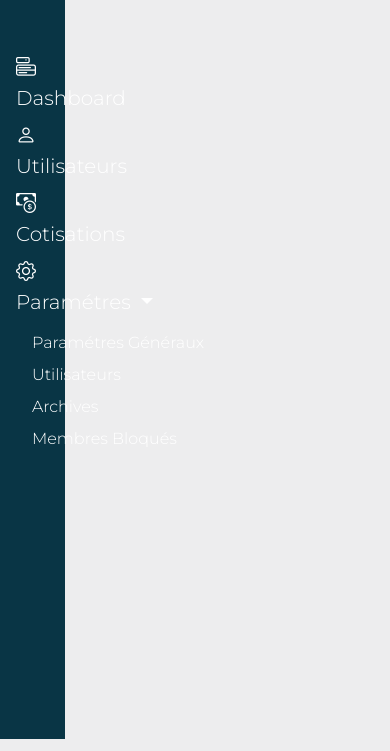
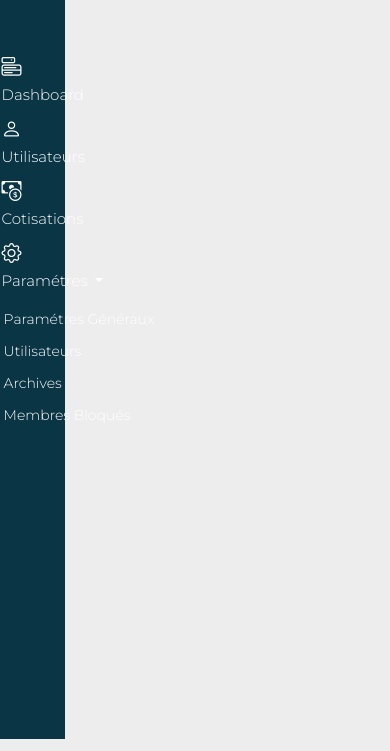
Before and after one commit to kodanne-bakeli/projet-javascript, a plain HTML site: page sidebar.html in a window 390 px wide. Both pictures are taken after a click on the element "Paramétres". Shown: the part 105-856 px from the top of the page. Drawn offline with nearby package versions, Linux system fonts and the light colour scheme.

Commit message:
Responsive design

```diff
--- a/sidebar.css
+++ b/sidebar.css
@@ -7,21 +7,35 @@ body{
 	font-family: Montserrat;
 /*	font-weight: bold;*/
 }
-nav ul li{
+#nav ul li{
 	list-style-type: none;
 	padding-left: 1rem;
+}
+a{
+	text-decoration: none;
+}
+.nav-link-items{
+	font-size: 17px;
+}
+.nav-param_link-items{
+	font-size: 15px;
 }
 .sidebar{
 	background-color: #093545;
 }
-nav ul li:active, .dropdown .dropdown-menu li:active{
+.dropdown .dropdown-menu li:hover{
+	background-color: transparent;
+}
+.dropdown .dropdown-menu li{
+	padding-left: 0.2rem;
+}
+#nav ul li:active, .dropdown .dropdown-menu li:active{
 	background-color: #20df7f;
 	border-left: 0.2rem solid white;
 	padding-left: 0.8rem;
 }
-.dropdown .dropdown-menu li:hover{
-	background-color: #20df7f;
-}
+
+
 .dropdown .dropdown-menu{
 	color: white;
 	overflow: hidden;
@@ -43,3 +57,15 @@ nav ul li:active, .dropdown .dropdown-menu li:active{
 	background-color: #20df7f;
 	border: 2px solid white;
 }
+
+@media screen and (max-width: 1000px){
+	#nav ul li{
+		padding-left: 0.1rem;
+	}
+	.nav-link-items{
+	font-size: 15px;
+	}
+	.nav-param_link-items{
+	font-size: 14px;
+	}
+}
--- a/sidebar.html
+++ b/sidebar.html
@@ -24,37 +24,51 @@
 				<span><i class="bi bi-wallet-fill"></i></span>
 				<span class="fw-bold">Bakeli tontine</span>
 			</h1>
-			<nav class="pt-4">
+			<nav class="pt-4" id="nav">
 				<ul class="ps-0">
 					<li class="my-2 mx-0">
+						<a href="#" class="text-white">
 							<span class="fs-5 align-middle pe-2"><i class="bi bi-menu-button"></i></span>
-						<span class="text-capitalize fs-5">dashboard</span>
+							<span class="text-capitalize nav-link-items">dashboard</span>
+						</a>
 					</li>
 					<li class="my-2 mx-0">
+						<a href="#" class="text-white">
 							<span class="fs-5 align-middle pe-2"><i class="bi bi-person"></i></span>
-						<span class="text-capitalize fs-5">Utilisateurs</span>
+							<span class="text-capitalize nav-link-items">Utilisateurs</span>
+						</a>
 					</li>
 					<li class="my-2 mx-0">
+						<a href="#" class="text-white">
 							<span class="fs-5 align-middle pe-2"><i class="bi bi-cash-coin"></i></span>
-						<span class="text-capitalize fs-5">cotisations</span>
+							<span class="text-capitalize nav-link-items">cotisations</span>
+						</a>
 					</li>
 					<li class="dropdown my-2 mx-0">
 						<span class="fs-5 align-middle pe-2"><i class="bi bi-gear"></i></span>
-						<span class="dropdown-toggle text-capitalize fs-5" type="button" data-bs-toggle="dropdown" aria-expanded="false">
+						<span class="dropdown-toggle text-capitalize nav-link-items" type="button" data-bs-toggle="dropdown" aria-expanded="false">
 						    paramétres
 						</span>
 						<ul class="dropdown-menu border-0">
-							<li class="dropdown-item text-white text-capitalize fs-6">
+							<li class="dropdown-item text-capitalize">
+								<a href="#" class="text-white nav-param_link-items">
 									paramétres généraux
+								</a>
 							</li>
-							<li class="dropdown-item text-white text-capitalize fs-6">
+							<li class="dropdown-item text-capitalize">
+								<a href="#" class="text-white nav-param_link-items">
 									utilisateurs
+								</a>
 							</li>
-							<li class="dropdown-item text-white text-capitalize fs-6">
+							<li class="dropdown-item text-capitalize">
+								<a href="#" class="text-white nav-param_link-items">
 									archives
+								</a>
 							</li>
-							<li class="dropdown-item text-white text-capitalize fs-6">
+							<li class="dropdown-item text-capitalize">
+								<a href="#" class="text-white nav-param_link-items">
 									membres bloqués
+								</a>
 							</li>
 						</ul>
 					</li>
```
Lines whose indentation alone changed are shown as unchanged.
